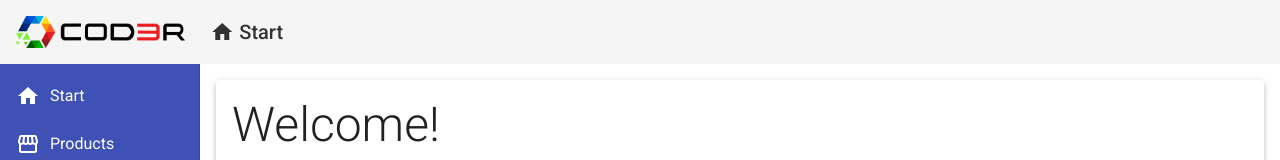
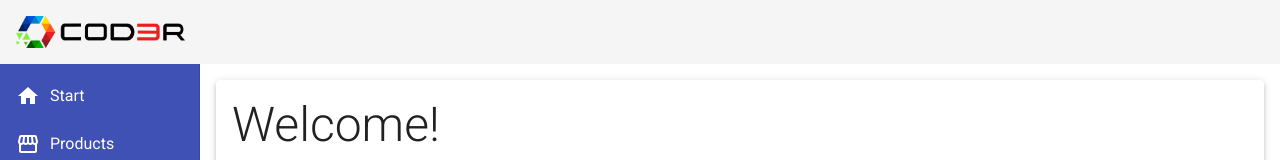
Before and after one commit to erikaperciliano/CRUD-Angular13, an Angular app in the folder frontend/: page / in a window 1280 px wide. Shown: the top 160 px of the page. Built offline with nearby package versions, Linux system fonts and the light colour scheme.

Commit message:
add routerLink, icon and title of Header

```diff
--- a/frontend/src/app/component/template/header/header.component.html
+++ b/frontend/src/app/component/template/header/header.component.html
@@ -1,15 +1,15 @@
 <mat-toolbar class="header mat-elevation-z4">
     <span>
-        <a routerLink="/">
+        <a routerLink="{{ routeUrl }}">
             <img class="logo" src="assets/img/logo.png" alt="logo">
         </a>
     </span>
     <span class="title-group">
         <a>
             <i class="material-icons">
-                home
+                {{ icon }}
             </i>
-            Start
+            {{ title }}
         </a>
     </span>
 </mat-toolbar>
```
